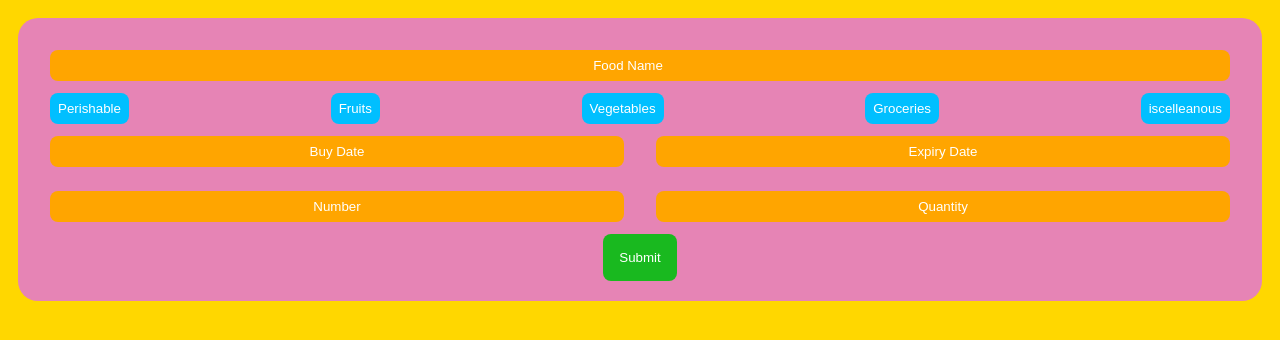
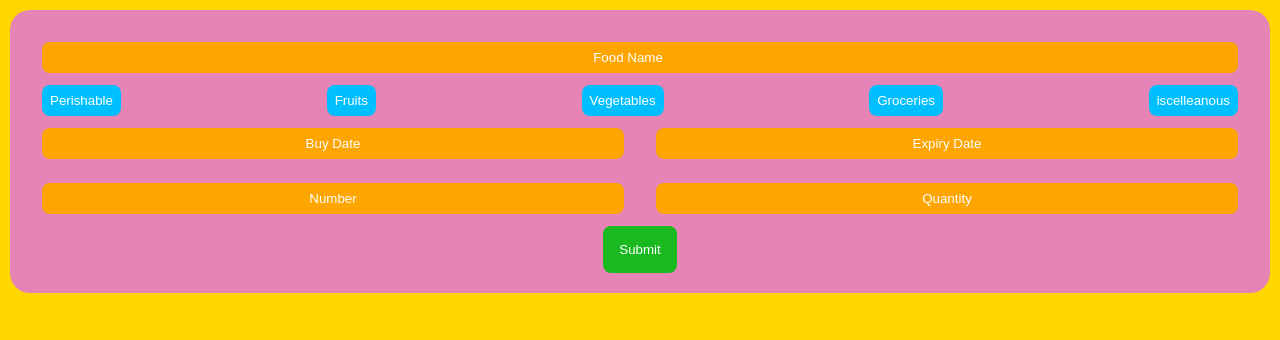
Before and after one commit to OriginalMistakes/inventory-tracker, a React (Vite) app in the folder frontend/: page / in a window 1280 px wide. Shown: the top 340 px of the page. Built offline with nearby package versions, Linux system fonts and the light colour scheme.

Commit message:
add minor styling changes

```diff
--- a/frontend/src/index.css
+++ b/frontend/src/index.css
@@ -66,3 +66,6 @@ button:focus-visible {
     background-color: #f9f9f9;
   }
 } */
+body {
+  margin: 0;
+}
--- a/frontend/src/input_page.css
+++ b/frontend/src/input_page.css
@@ -6,10 +6,13 @@
     --ocean: #00BFFF;
 }
 
-body {
+#input-page-container {
+    height: 100vh;
+    width: 100vw;
     background-color: var(--pineapple);
     padding: 10px;
     text-align: center;
+    box-sizing: border-box;
 }
 
 input,
@@ -69,3 +72,9 @@ button {
     margin: auto;
     padding: 1rem;
 }
+
+#inventory-button {
+    background-color: black;
+    color: #FFFFFF;
+    padding: 0.25rem;
+}
```
Also changed, not shown: 1 other file (tests, documents, lock files or other folders).
